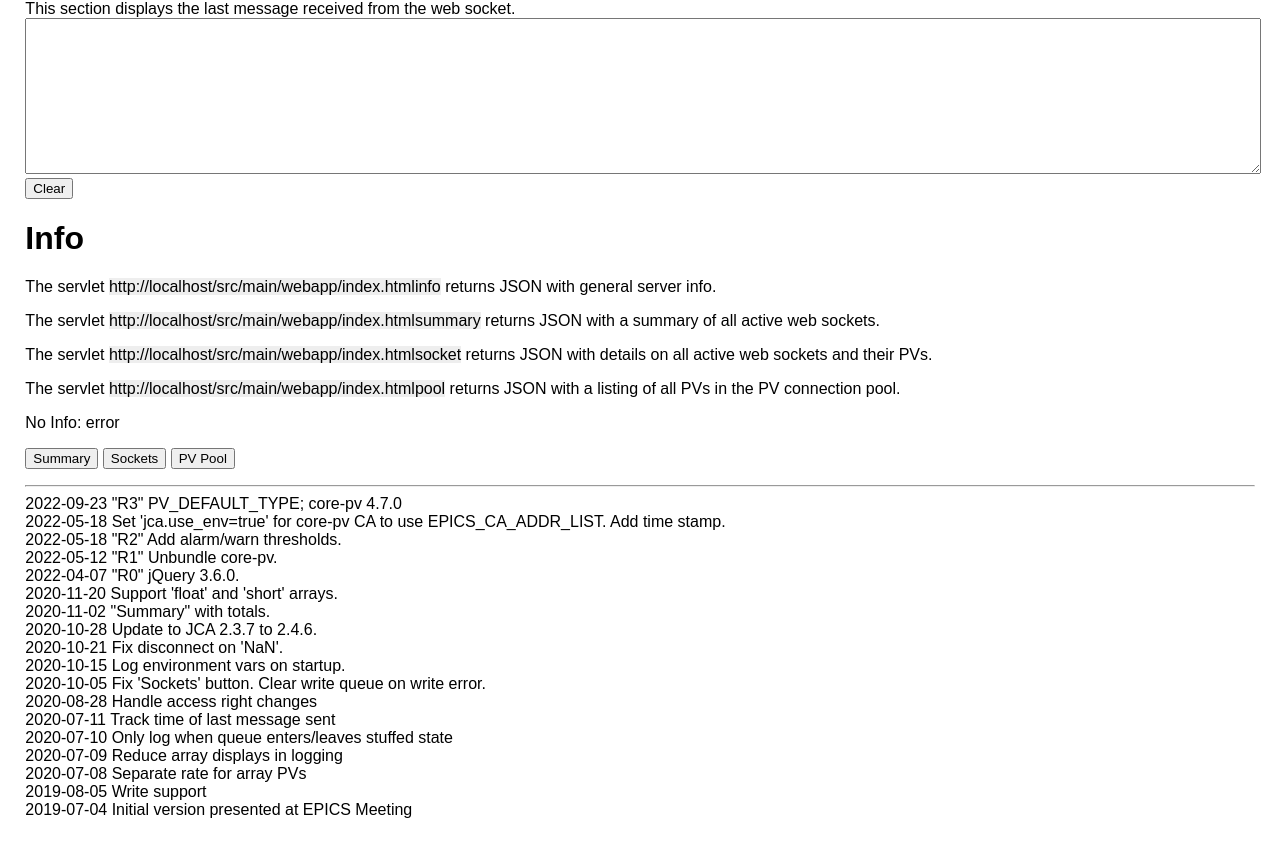
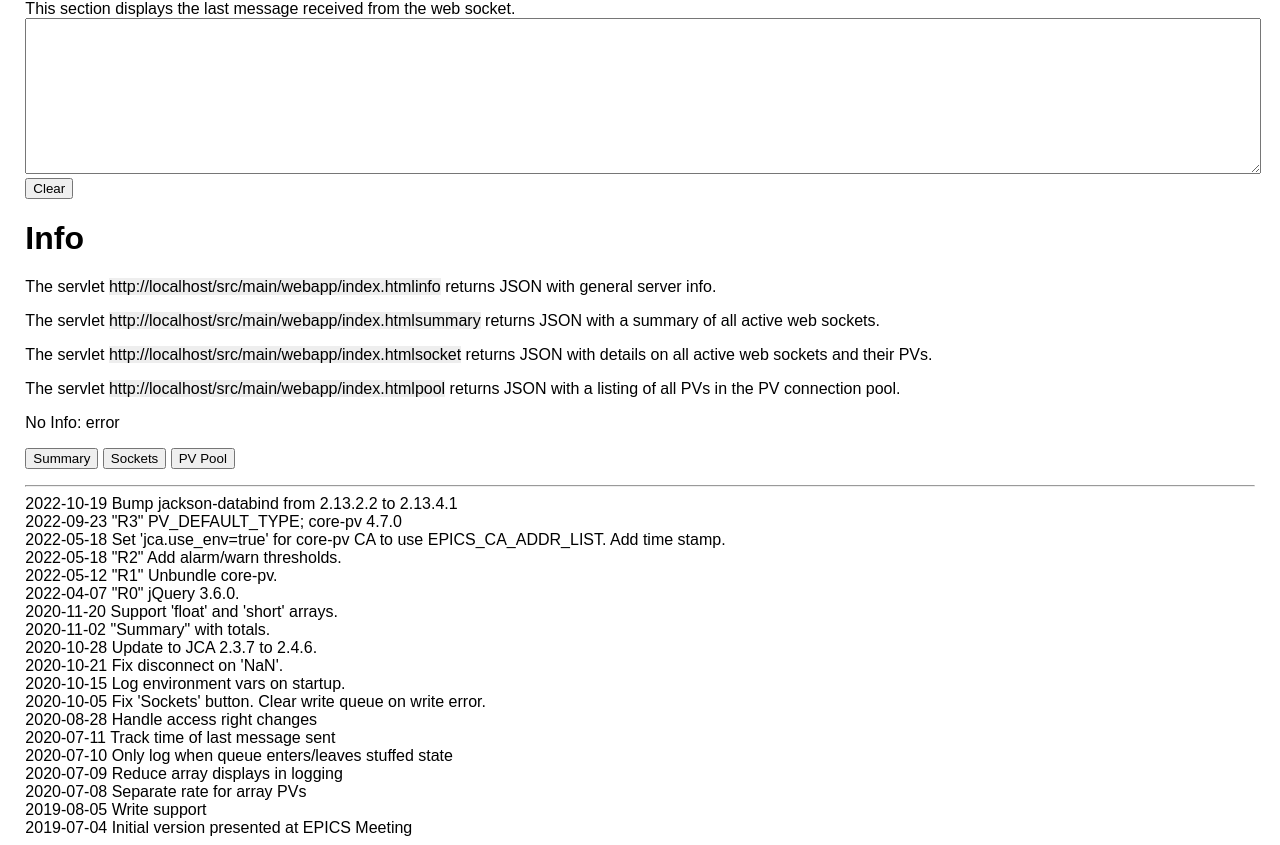
Before and after one commit to ornl-epics/pvws, a plain HTML site: page src/main/webapp/index.html in a window 1280 px wide. Shown: the part 1745-2590 px from the top of the page. Drawn offline with Linux system fonts and the light colour scheme; no server answers.

Commit message:
Update index.html

```diff
--- a/src/main/webapp/index.html
+++ b/src/main/webapp/index.html
@@ -165,6 +165,7 @@ returns JSON with a listing of all PVs in the PV connection pool.
 
 <hr>
 <div id="versions">
+2022-10-19 Bump jackson-databind from 2.13.2.2 to 2.13.4.1<br>
 2022-09-23 "R3" PV_DEFAULT_TYPE; core-pv 4.7.0<br>
 2022-05-18 Set 'jca.use_env=true' for core-pv CA to use EPICS_CA_ADDR_LIST. Add time stamp.<br>
 2022-05-18 "R2" Add alarm/warn thresholds.<br>
```
